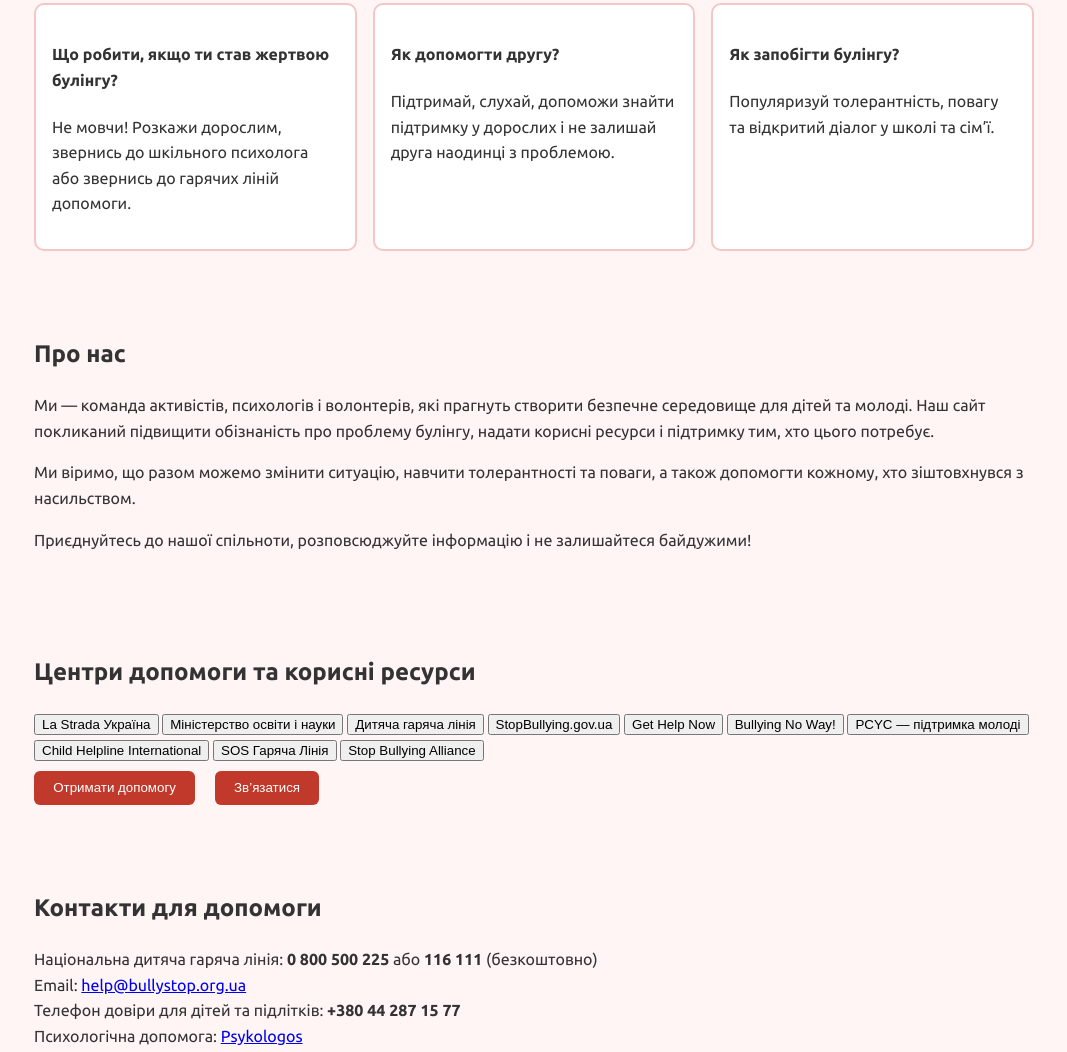
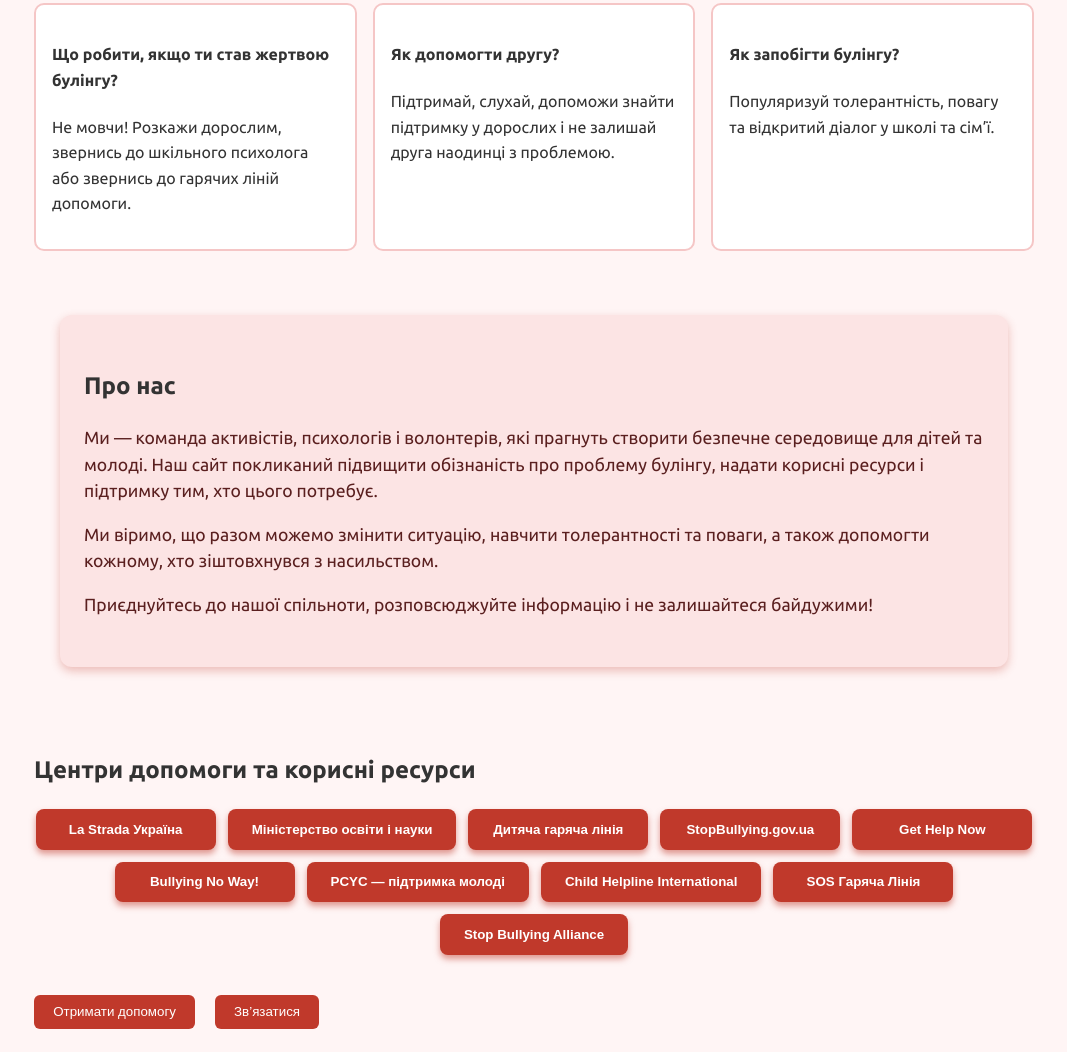
Before and after one commit to Anonimiii/anti-bullying-sit, a plain HTML site: page index.html in a window 1280 px wide. Shown: the part 959-2011 px from the top of the page, without its empty margins (106-1173 px from the left). Drawn offline with Linux system fonts and the light colour scheme.

Commit message:
Update styles.css

```diff
--- a/styles.css
+++ b/styles.css
@@ -54,10 +54,6 @@ nav a {
   font-weight: bold;
 }
 
-nav a:hover {
-  text-decoration: underline;
-}
-
 section {
   padding: 2rem;
   max-width: 1000px;
@@ -69,7 +65,6 @@ section {
   display: grid;
   gap: 1rem;
   grid-template-columns: repeat(auto-fit, minmax(220px, 1fr));
-  margin-top: 1rem;
 }
 
 .card {
@@ -113,10 +108,6 @@ section {
   font-weight: bold;
 }
 
-.resources a:hover {
-  text-decoration: underline;
-}
-
 footer {
   text-align: center;
   padding: 2rem;
@@ -125,6 +116,53 @@ footer {
   margin-top: 2rem;
 }
 
+/* Нові стилі для кнопок центрів допомоги */
+.buttons-container {
+  display: flex;
+  flex-wrap: wrap;
+  gap: 12px;
+  margin: 1rem 0 2rem 0;
+  justify-content: center;
+}
+
+.buttons-container button {
+  background-color: #c0392b;
+  color: white;
+  border: none;
+  padding: 0.8rem 1.5rem;
+  font-weight: 700;
+  border-radius: 8px;
+  cursor: pointer;
+  transition: background-color 0.3s ease, transform 0.2s ease;
+  min-width: 180px;
+  text-align: center;
+  box-shadow: 0 4px 6px rgba(192, 57, 43, 0.5);
+}
+
+.buttons-container button:hover {
+  background-color: #e74c3c;
+  transform: scale(1.05);
+}
+
+/* Стилі для розділу Про нас */
+section#about-us {
+  max-width: 900px;
+  margin: 2rem auto;
+  background: #fce4e4;
+  padding: 2rem 1.5rem;
+  border-radius: 12px;
+  box-shadow: 0 4px 10px rgba(192, 57, 43, 0.3);
+  animation: fadeInUp 1s ease;
+}
+
+section#about-us p {
+  margin-bottom: 1rem;
+  font-size: 1.1rem;
+  color: #5a1f1f;
+  line-height: 1.5;
+}
+
+/* Анімації */
 @keyframes fadeInDown {
   0% {opacity: 0; transform: translateY(-20px);}
   100% {opacity: 1; transform: translateY(0);}
```
